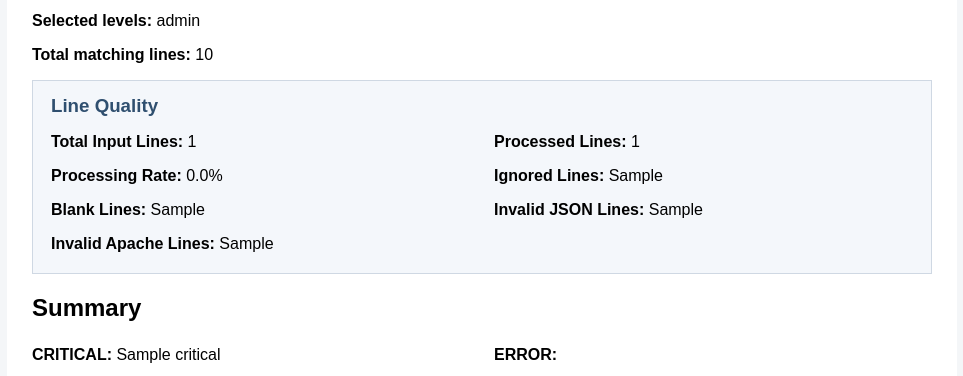
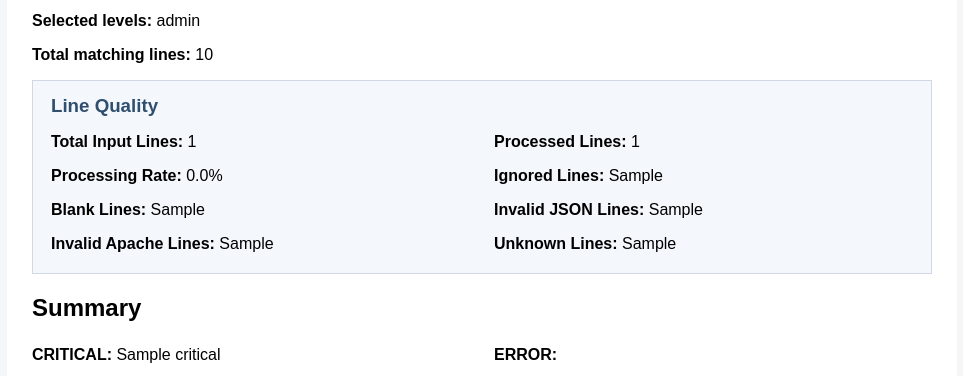
Before and after one commit to sattarab54/web_log_analyzer, a Flask app: template templates/results.html in a window 1280 px wide. Shown: the part 489-865 px from the top of the page, without its empty margins (158-1121 px from the left). Run offline with Flask 3, Linux system fonts and the light colour scheme; the template is opened without the code that fills it: most values are stand-ins (such as "Sample title", 1, 10 or a date in 2020).

Commit message:
Add unknown line tracking

```diff
--- a/app.py
+++ b/app.py
@@ -199,6 +199,7 @@ def index():
         blank_lines = 0
         invalid_json_lines = 0
         invalid_apache_lines = 0
+        unknown_lines = 0
         processed_lines = []
 
         for line in lines:
@@ -208,6 +209,10 @@ def index():
                 continue
 
             line_format = detect_log_format(line)
+
+            if line_format == "unknown":
+                unknown_lines += 1
+                line = ""
 
             if line_format == "json":
                 line = parse_json_log_line(line)
@@ -515,6 +520,7 @@ def index():
             blank_lines=blank_lines,
             invalid_json_lines=invalid_json_lines,
             invalid_apache_lines=invalid_apache_lines,
+            unknown_lines=unknown_lines,
             selected_levels=selected_levels,
             summary=summary,
             case_sensitive=case_sensitive,
--- a/templates/results.html
+++ b/templates/results.html
@@ -55,6 +55,7 @@
             <p><strong>Blank Lines:</strong> {{ blank_lines }}</p>
             <p><strong>Invalid JSON Lines:</strong> {{ invalid_json_lines }}</p>
             <p><strong>Invalid Apache Lines:</strong> {{ invalid_apache_lines }}</p>
+            <p><strong>Unknown Lines:</strong> {{ unknown_lines }}</p>
         </div>
     </div>
 
```
